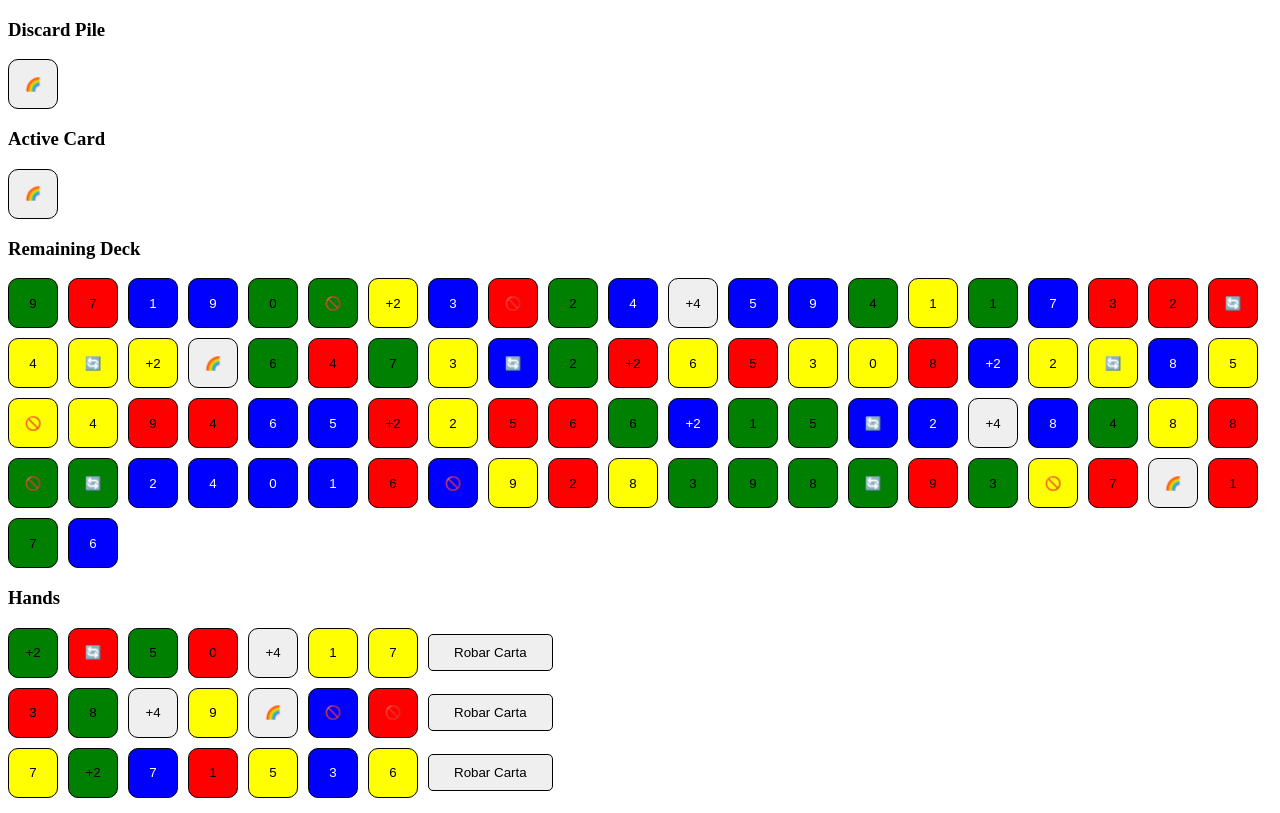
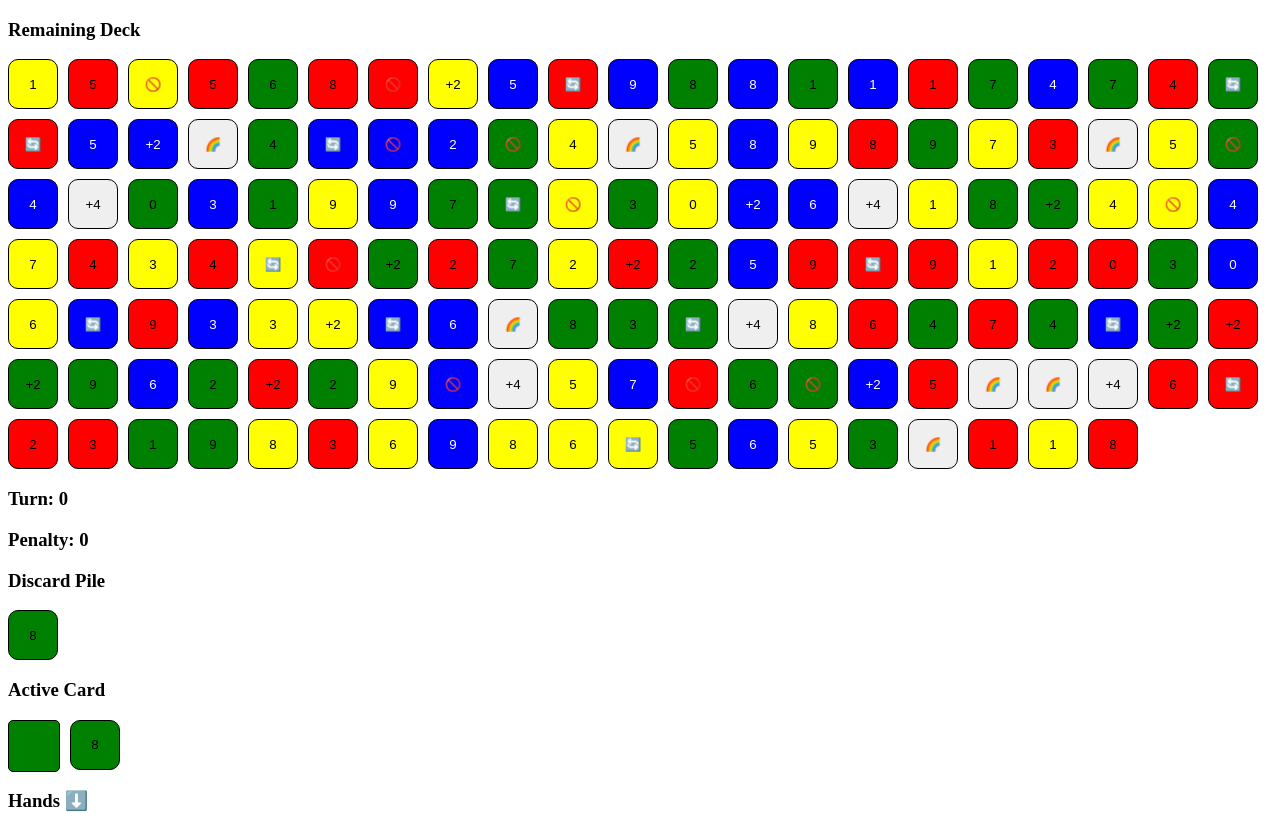
Before and after one commit to EdisonAvila19/UnoGame, a React (Vite) app: page / in a window 1280 px wide. Shown: the top 813 px of the page. Built offline with nearby package versions, Linux system fonts and the light colour scheme.

Commit message:
implementación de reglas

```diff
--- a/src/App.tsx
+++ b/src/App.tsx
@@ -2,56 +2,184 @@ import { useState } from 'react'
 
 import type { Card as CardType } from './game/deck'
 
-import { generateDeck } from './game/deck'
+import { COLORS, generateDeck, SPECIAL_CARDS, WILD_CARDS } from './game/deck'
 import { dealCards } from './game/deal'
 
 import { Card } from './components/card'
 import { shuffle } from './game/shuffle'
 
+//TODO Cambia color con +4
+//TODO Cambiar de color con 🌈
+//TODO Logica de 🚫
+//TODO Regla del 0
+//TODO Regla del 7
+
+function calculateDecksNeeded(numPlayers: number, CARDS_PER_PLAYER: number) {
+  const CARDS_PER_DECK = 108
+  const MIN_REMAINING_CARDS = 50
+
+  let numDecks = 1
+
+  while (true) {
+    const totalCards = numDecks * CARDS_PER_DECK
+    const cardsDealt = numPlayers * CARDS_PER_PLAYER
+    const remainingCards = totalCards - cardsDealt
+
+    if (remainingCards >= MIN_REMAINING_CARDS) {
+      return numDecks
+    }
+
+    numDecks++
+  }
+}
+
 export default function App() {
-  const NumberOfPlayers = 3
+  const NumberOfPlayers = 10
   const NumberOfCardsPerPlayer = 7
+  const amountOfDecks = calculateDecksNeeded(NumberOfPlayers, NumberOfCardsPerPlayer)
+
+  const [turn, setTurn] = useState <number> (0)
+  const [penalty, setPenalty] = useState <number> (0)
+  const [gameDirection, setGameDirection] = useState <'Clockwise' | 'CounterClockwise'> ('Clockwise')
 
   const [board, setBoard] = useState(() => {
-    const deck = generateDeck()
-    const { hands, remainingDeck, activeCard } = dealCards(deck, NumberOfPlayers, NumberOfCardsPerPlayer)
-    const discardPile: CardType[] = [activeCard]
-    return { initialDeck: deck, hands, remainingDeck, discardPile, activeCard }
+    const deck = generateDeck(amountOfDecks)
+    const { hands, remainingDeck, activeCard, discardPile } = dealCards(deck, NumberOfPlayers, NumberOfCardsPerPlayer)
+    const activeColor = activeCard.color
+
+    return { hands, remainingDeck, discardPile, activeCard, activeColor }
   })
 
-  const drawCard = (playerIndex: number) => {
+  const endTurn = (
+    playerIndex: number,
+    direction: 'Clockwise' | 'CounterClockwise' = gameDirection,
+    isBlocked: boolean = false
+  ) => {
+    console.log('endTurn', playerIndex, direction, 'isBlocked', isBlocked);
+    console.log(turn);
+
+    if (direction === 'Clockwise') {
+      if ( playerIndex === NumberOfPlayers - 1 ) {
+        setTurn(0)
+      } else {
+        setTurn(playerIndex + 1)
+      }
+    } else {
+      if ( playerIndex === 0 ) {
+        setTurn(NumberOfPlayers - 1)
+      } else {
+        setTurn(playerIndex - 1)
+      }
+    }
+  }
+
+  const drawCard = (playerIndex: number, amount:number = 1) => {
     let remainingDeck = [...board.remainingDeck]
     let discardPile = [...board.discardPile]
 
-    if (remainingDeck.length === 0) {
+    // if the deck is empty, shuffle the discard pile
+    if (remainingDeck.length === 0 || remainingDeck.length < amount) {
       const newDeck = [...board.discardPile]
-      newDeck.pop() // remove active card
+      newDeck.pop() // remove active card from new deck
       remainingDeck = shuffle(newDeck)
 
       discardPile = [board.activeCard]
     }
 
+    // add the card to the player's hand
     const newHands = [...board.hands]
+    for (let i = 0; i < amount; i++) {
       newHands[playerIndex].push(remainingDeck.shift()!)
+    }
 
     setBoard({ ...board, hands: newHands, remainingDeck, discardPile })
   }
 
   const discardCard = (Card: CardType, playerIndex: number) => {
 
+    const currentColor = board.activeColor
+    const currentValue = board.activeCard.value
+
+    const isWildCard = Card.value === WILD_CARDS[0] || Card.value === WILD_CARDS[1]
+    const isValidCard = Card.color === currentColor || Card.value === currentValue
+
+    // If another player plays and it is not their turn
+    if ( playerIndex !== turn ) {
+      if (!(Card.color === currentColor && Card.value === currentValue)) {
+        drawCard(playerIndex, 2)
+        return
+      }
+    } else {
+      // If the active card is +2 or +4, add the penalty
+      if ( penalty > 0 && Card.value !== currentValue) {
+        drawCard(playerIndex, penalty)
+        setPenalty(0)
+        endTurn(playerIndex)
+        return
+      }
+
+      // if is not a valid card, draw per penalty and end turn
+      if (( !isWildCard && !isValidCard )){
+        drawCard(playerIndex, 2)
+        // endTurn(playerIndex)
+        return
+      }
+    }
+
+    // remove the card from the player's hand
     const newHands = [...board.hands]
     newHands[playerIndex] = newHands[playerIndex].filter(card => card.key !== Card.key)
 
+    // add the card to the discard pile
     const discardPile = [...board.discardPile]
     discardPile.push(Card)
 
+    let activeColor
+    // set the active card and color
+
     const activeCard = Card
+    if (activeCard.color)
+      activeColor = activeCard.color
+    else {
+      // TODO - El usuario podrá elegir el color
 
-    setBoard({ ...board, hands: newHands, discardPile, activeCard })
+      // assign a random color
+      activeColor = COLORS[Math.floor(Math.random() * COLORS.length)]
+    }
+
+    // If the active card is +2 or +4, add the penalty
+    if (activeCard.value === WILD_CARDS[1] || activeCard.value === SPECIAL_CARDS[2]) {
+      const newPenalty = activeCard.value === '+2' ? 2 : 4
+      setPenalty(penalty + newPenalty)
+    }
+
+    // If the active card is 🔄️, change the game direction
+    let newGameDirection = gameDirection
+    if (activeCard.value === SPECIAL_CARDS[1]) {
+      newGameDirection = gameDirection === 'Clockwise' ? 'CounterClockwise' : 'Clockwise'
+      setGameDirection(newGameDirection)
+    }
+
+    setBoard({ ...board, hands: newHands, discardPile, activeCard, activeColor })
+    endTurn(playerIndex, newGameDirection)
   }
 
   return (
     <>
+      <h3>Remaining Deck</h3>
+      <div style={{ display: 'flex', flexDirection: 'row', flexWrap: 'wrap', gap: '10px' }}>
+        {
+          board.remainingDeck.map((card) => {
+            const { key } = card
+            return (
+              <Card key={key} card={card} />
+            )
+          })
+        }
+      </div>
+
+      <h3>Turn: {turn}</h3>
+      <h3>Penalty: {penalty}</h3>
       <h3>Discard Pile</h3>
       <div style={{ display: 'flex', flexDirection: 'row', flexWrap: 'wrap', gap: '10px' }}>
         {
@@ -65,26 +193,17 @@ export default function App() {
       </div>
 
       <h3>Active Card</h3>
+      <div style={{ display: 'flex', flexDirection: 'row', gap: '10px' }}>
+        <div style={{ background: board.activeColor, width: '50px', height: '50px', borderRadius: '5px', border: '1px solid black' }}></div>
         <Card card={board.activeCard} />
-
-      <h3>Remaining Deck</h3>
-      <div style={{ display: 'flex', flexDirection: 'row', flexWrap: 'wrap', gap: '10px' }}>
-        {
-          board.remainingDeck.map((card) => {
-            const { key } = card
-            return (
-              <Card key={key} card={card} />
-            )
-          })
-        }
       </div>
 
-      <h3>Hands</h3>
+      <h3>Hands {gameDirection === 'Clockwise' ? '⬇️' : '⬆️'}</h3>
       <div style={{ display: 'flex', flexDirection: 'column', gap: '10px' }}>
         {
           board.hands.map((hand, index) => {
             return (
-              <div key={index} style={{ display: 'flex', flexDirection: 'row', flexWrap: 'wrap', gap: '10px', alignItems: 'center' }}>
+              <div key={index} style={{ display: 'flex', flexDirection: 'row', flexWrap: 'wrap', gap: '10px', alignItems: 'center', border: '1px solid black' }}>
                 {
                   hand.map((card) => {
                     const { key } = card
@@ -93,11 +212,26 @@ export default function App() {
                     )
                   })
                 }
+                {
+                  ((turn === index) && (penalty === 0))
+                  && (
                     <button
                       onClick={() => drawCard(index)}
                       style={{ padding: '10px 25px', border: '1px solid black', borderRadius: '5px', cursor: 'pointer' }}>
                         Robar Carta
                     </button>
+                  )
+                }
+                {
+                  ((turn === index) && (penalty > 0))
+                  && (
+                    <button
+                      onClick={() => {drawCard(index, penalty); setPenalty(0); endTurn(index)}}
+                      style={{ padding: '10px 25px', border: '1px solid black', borderRadius: '5px', cursor: 'pointer' }}>
+                        Robar {penalty} Cartas
+                    </button>
+                  )
+                }
               </div>
             )
           })
--- a/src/components/card.tsx
+++ b/src/components/card.tsx
@@ -6,16 +6,15 @@ interface CardProps {
   discardCard?: (card: CardType, playerIndex: number) => void
 }
 
-export function Card({ card, playerIndex, discardCard }: CardProps) {
+export function Card({ card, playerIndex, discardCard }: Readonly<CardProps>) {
 
   const { value, color } = card
   const fontColor = color === 'blue' ? 'white' : 'black'
 
-
-
   return (
     <button
       onClick={() => discardCard?.(card, playerIndex ?? 0)}
+      data-key={card.key}
       style={{ background: color, width: '50px', height: '50px', display: 'flex', justifyContent: 'center', alignItems: 'center', color: fontColor, borderRadius: '10px', border: '1px solid black' }}>
       {value}
     </button>
--- a/src/game/deal.ts
+++ b/src/game/deal.ts
@@ -3,6 +3,7 @@ import type { Card } from './deck'
 export function dealCards(deck: Card[], numPlayers: number, cardsPerPlayer: number) {
   const hands: Card[][] = Array.from({ length: numPlayers }, () => [])
   const remainingDeck = [...deck]
+  const discardPile: Card[] = []
 
   for (let i = 0; i < cardsPerPlayer; i++) {
     for (const hand of hands) {
@@ -12,6 +13,13 @@ export function dealCards(deck: Card[], numPlayers: number, cardsPerPlayer: numb
     }
   }
 
-  const activeCard: Card = remainingDeck.shift()!
-  return { hands, remainingDeck, activeCard }
+
+  let activeCard: Card = remainingDeck.shift()!
+  discardPile.push(activeCard)
+  while (!activeCard.color) {
+    activeCard = remainingDeck.shift()!
+    discardPile.push(activeCard)
+  }
+
+  return { hands, remainingDeck, activeCard, discardPile }
 }
--- a/src/game/deck.ts
+++ b/src/game/deck.ts
@@ -16,30 +16,31 @@ export interface Card {
   color?: Color
 }
 
-export const generateDeck = (): Card[] => {
+export const generateDeck = (amount: number): Card[] => {
   const deck: Card[] = []
 
+  for (let d = 1; d <= amount; d++){
     COLORS.forEach(color => {
-
-    deck.push({ key: `${color}${0}`, type: 'number', value: 0, color })
+      deck.push({ key: `${color}-${0}-${d}`, type: 'number', value: 0, color })
       for (let i = 1; i <= 9; i++){
-      deck.push({ key: `${color}${i}1`, type: 'number', value: i, color })
-      deck.push({ key: `${color}${i}2`, type: 'number', value: i, color })
+        deck.push({ key: `${color}-${i}-1-${d}`, type: 'number', value: i, color })
+        deck.push({ key: `${color}-${i}-2-${d}`, type: 'number', value: i, color })
       }
 
       SPECIAL_CARDS.forEach(specialCard => {
-      deck.push({ key: `${color}${specialCard}1`, type: 'special', value: specialCard, color })
-      deck.push({ key: `${color}${specialCard}2`, type: 'special', value: specialCard, color })
+        deck.push({ key: `${color}-${specialCard}-1-${d}`, type: 'special', value: specialCard, color })
+        deck.push({ key: `${color}-${specialCard}-2-${d}`, type: 'special', value: specialCard, color })
       })
 
     })
 
      WILD_CARDS.forEach(wildCard => {
-     deck.push({ key: `wild${wildCard}1`, type: 'wild', value: wildCard })
-     deck.push({ key: `wild${wildCard}2`, type: 'wild', value: wildCard })
-     deck.push({ key: `wild${wildCard}3`, type: 'wild', value: wildCard })
-     deck.push({ key: `wild${wildCard}4`, type: 'wild', value: wildCard })
+       deck.push({ key: `wild-${wildCard}-1-${d}`, type: 'wild', value: wildCard })
+       deck.push({ key: `wild-${wildCard}-2-${d}`, type: 'wild', value: wildCard })
+       deck.push({ key: `wild-${wildCard}-3-${d}`, type: 'wild', value: wildCard })
+       deck.push({ key: `wild-${wildCard}-4-${d}`, type: 'wild', value: wildCard })
      })
+  }
 
   return shuffle(deck)
 }
```
Lines whose indentation alone changed are shown as unchanged.
